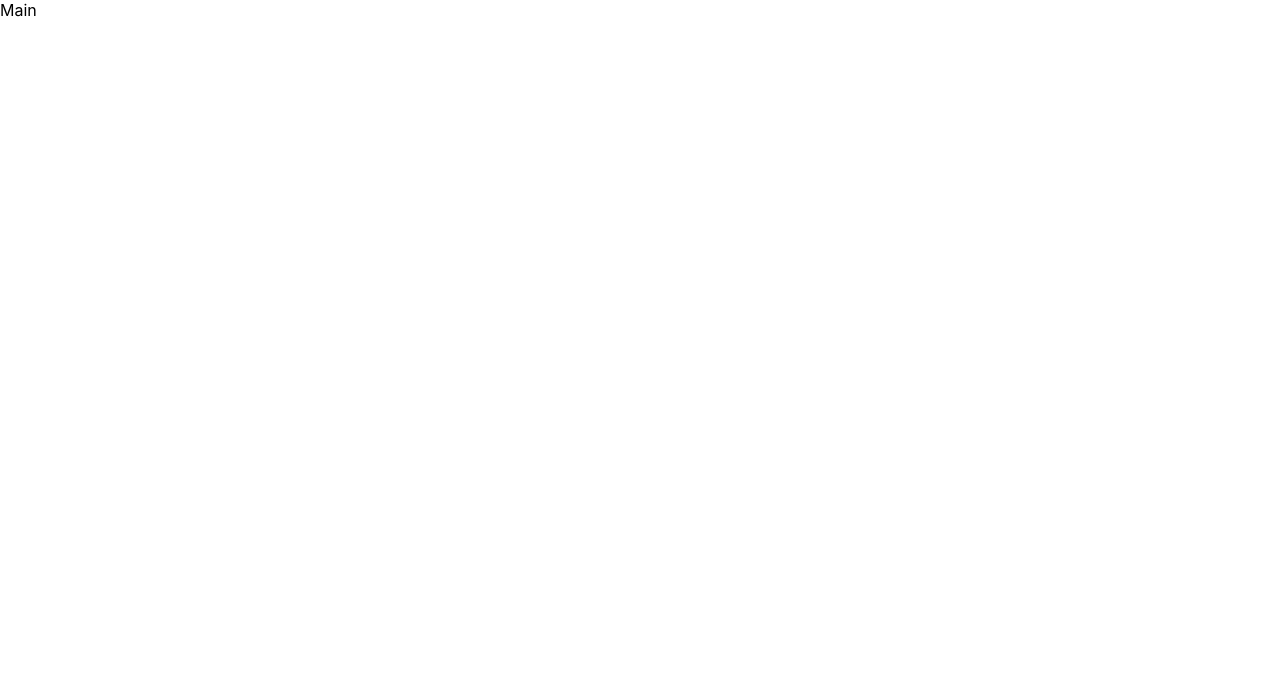
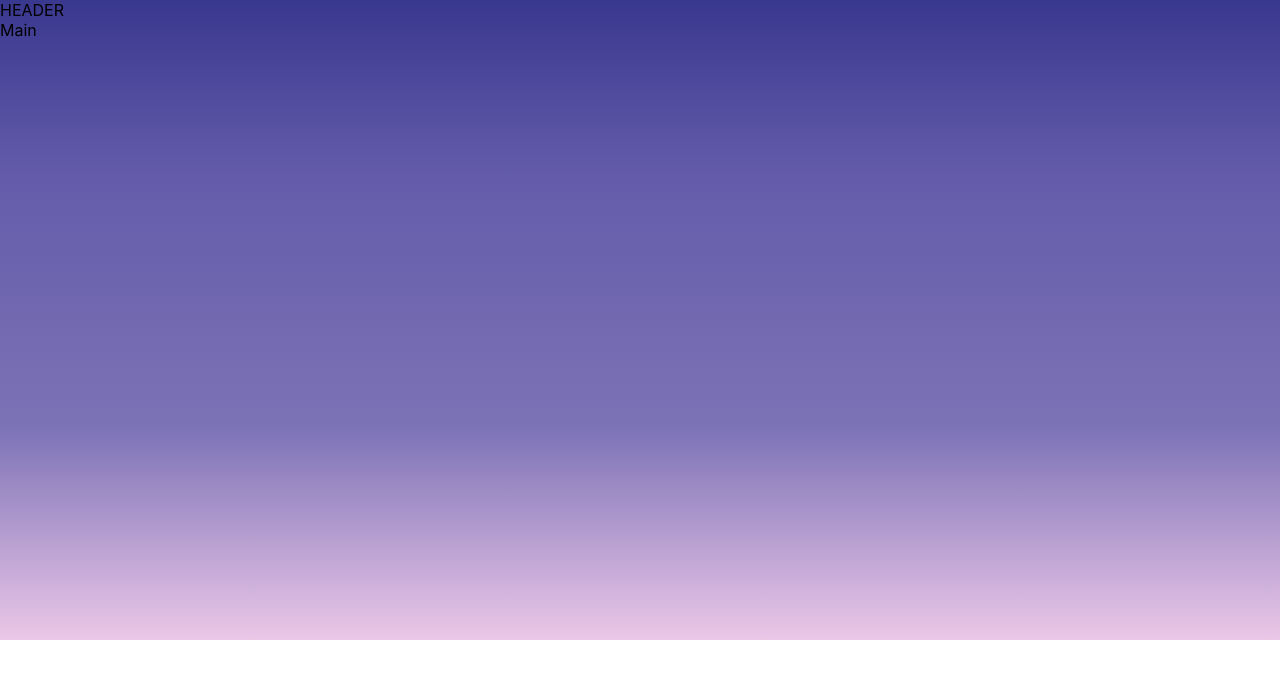
Before and after one commit to 12Ahn22/React-todo-timer, a React (Create React App) app: page / in a window 1280 px wide. Shown: the top 678 px of the page. Built offline with nearby package versions, Linux system fonts and the light colour scheme.

Commit message:
feat: Layout 컴포넌트 적용

```diff
--- a/src/App.js
+++ b/src/App.js
@@ -3,15 +3,18 @@ import Main from './page/Main';
 import Time from './page/Time';
 import ToDo from './page/ToDo';
 import './App.css';
+import Layout from './components/UI/Layout';
 
 function App() {
   return (
     <Routes>
-      <Route index element={<Main />} />
-      <Route path="time" element={<Time />} />
-      <Route path="todo" element={<ToDo />} />
-      {/* 없는 URL 접근 시, /로 이동 */}
-      <Route path="*" element={<Navigate to="/" replace={true} />} />
+      <Route path="/" element={<Layout />}>
+        <Route index element={<Main />} />
+        <Route path="time" element={<Time />} />
+        <Route path="todo" element={<ToDo />} />
+        {/* 없는 URL 접근 시, /로 이동 */}
+        <Route path="*" element={<Navigate to="/" replace={true} />} />
+      </Route>
     </Routes>
   );
 }
--- /dev/null
+++ b/src/components/UI/Layout.js
@@ -0,0 +1,16 @@
+import React from 'react';
+import { Outlet } from 'react-router-dom';
+import Section from './Section';
+
+const Layout = () => {
+  return (
+    <Section>
+      {/* HEADER */}
+      <header>HEADER</header>
+      {/* OUTLET */}
+      <Outlet />
+    </Section>
+  );
+};
+
+export default Layout;
--- /dev/null
+++ b/src/components/UI/Section.js
@@ -0,0 +1,15 @@
+import styled from 'styled-components';
+
+const MainContainer = styled.section`
+  min-width: 22.5rem;
+  min-height: 40rem;
+  background: linear-gradient(
+    180deg,
+    #39388f 0%,
+    #645caa 27.6%,
+    #7c72b6 66.67%,
+    #ebc7e8 100%
+  );
+`;
+
+export default MainContainer;
```
